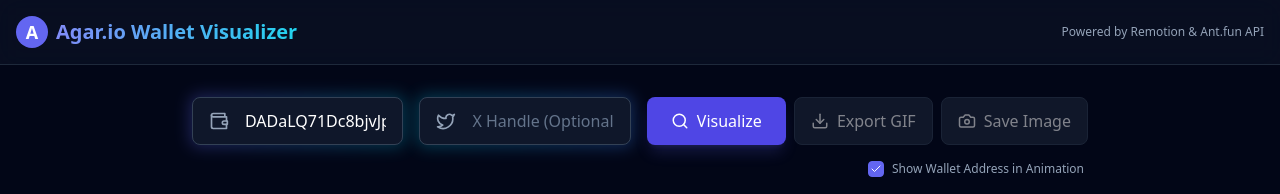
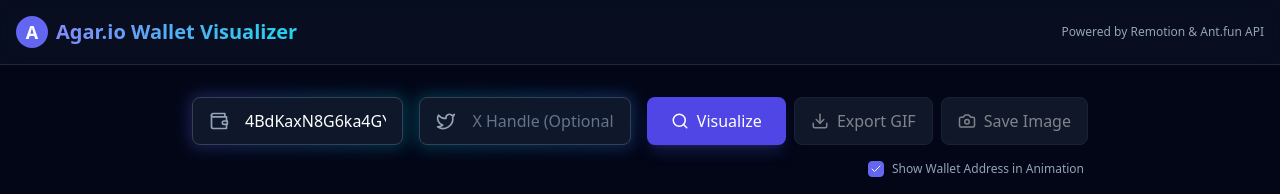
Before and after one commit to MilkBlock/PnlSphereCraft, a React (Vite) app: page / in a window 1280 px wide. Shown: the top 194 px of the page. Built offline with nearby package versions, Linux system fonts and the light colour scheme.

Commit message:
update default wallet address

```diff
--- a/App.tsx
+++ b/App.tsx
@@ -8,7 +8,7 @@
 import { AgarComposition } from './components/AgarComposition';
 import { getBrowserLanguage, translations, Language } from './utils/i18n';
 
-const DEFAULT_WALLET = 'DADaLQ71Dc8bjvJpbj4wF1Lk7Lvg5ZS4nirGmtbgVB9a';
+const DEFAULT_WALLET = '4BdKaxN8G6ka4GYtQQWk4G4dZRUTX2vQH9GcXdBREFUk';
 
 const App: React.FC = () => {
   const [language] = useState<Language>(getBrowserLanguage());
```
